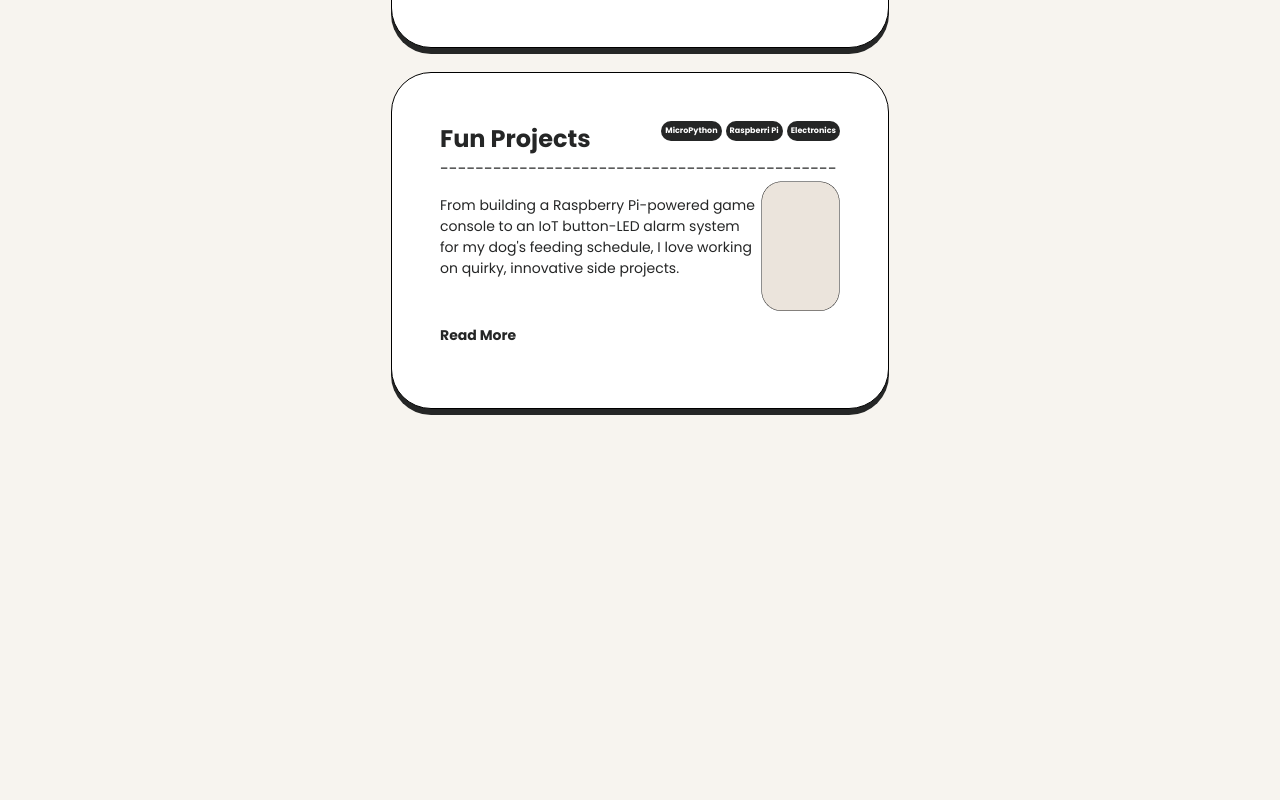
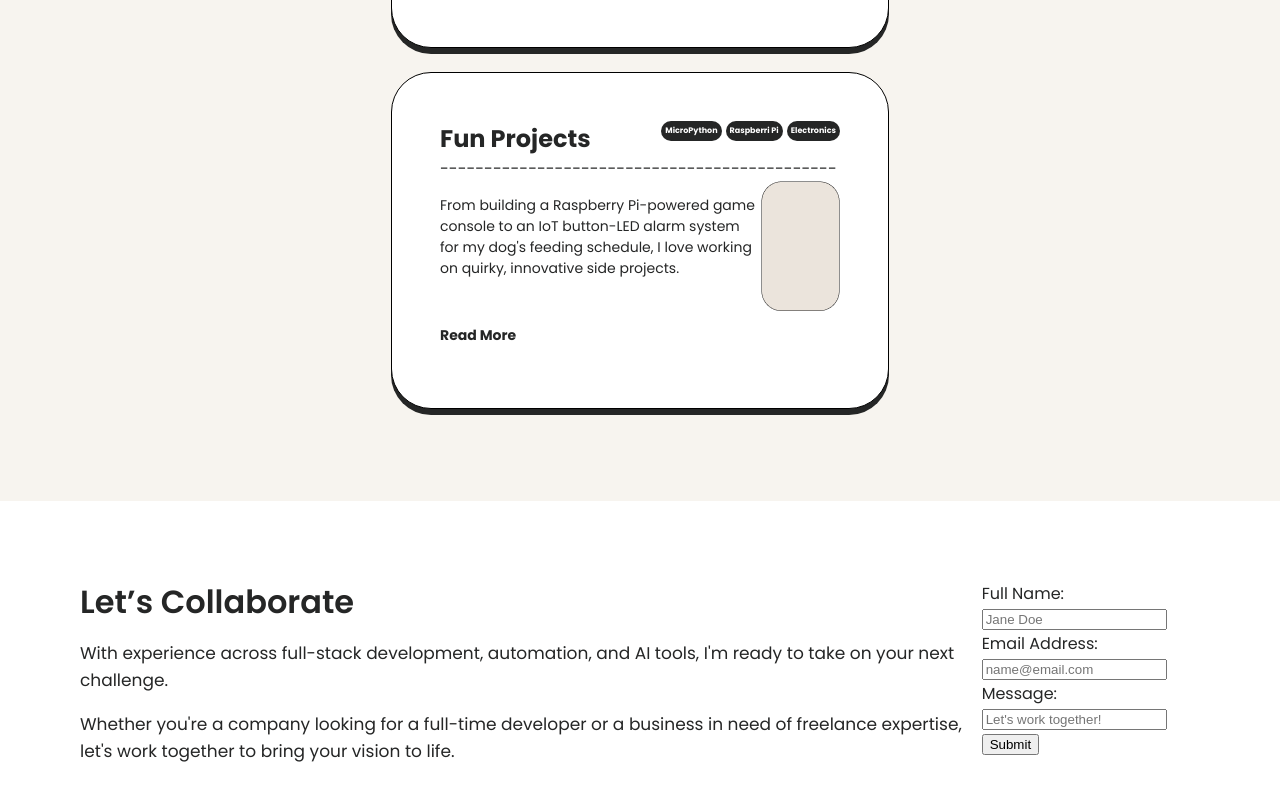
Before and after one commit to sofiakatzman/Portfolio, a React (Create React App) app: page / in a window 1280 px wide. Shown: the part 2790-3590 px from the top of the page. Before the commit the page ends 3211 px from the top, so only its background shows below. Built offline with nearby package versions, Linux system fonts and the light colour scheme.

Commit message:
add contact form to landing page

```diff
--- a/src/components/Pages/LandingPage.js
+++ b/src/components/Pages/LandingPage.js
@@ -1,3 +1,4 @@
+import ContactForm from "../Organisms/ContactForm"
 import Featured from "../Organisms/Featured"
 import Intro from "../Organisms/Intro"
 import Skills from "../Organisms/Skills"
@@ -8,6 +9,7 @@ function LandingPage(){
             <Intro />
             <Skills />
             <Featured />
+            <ContactForm />
         </div>
     )
 }
```
